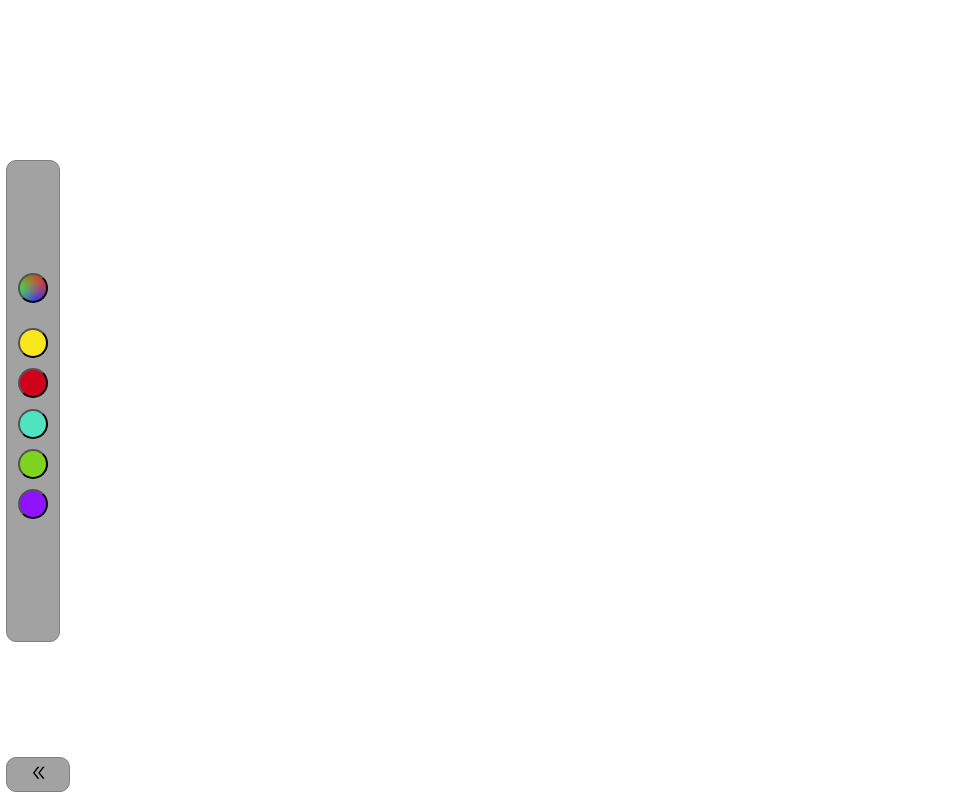
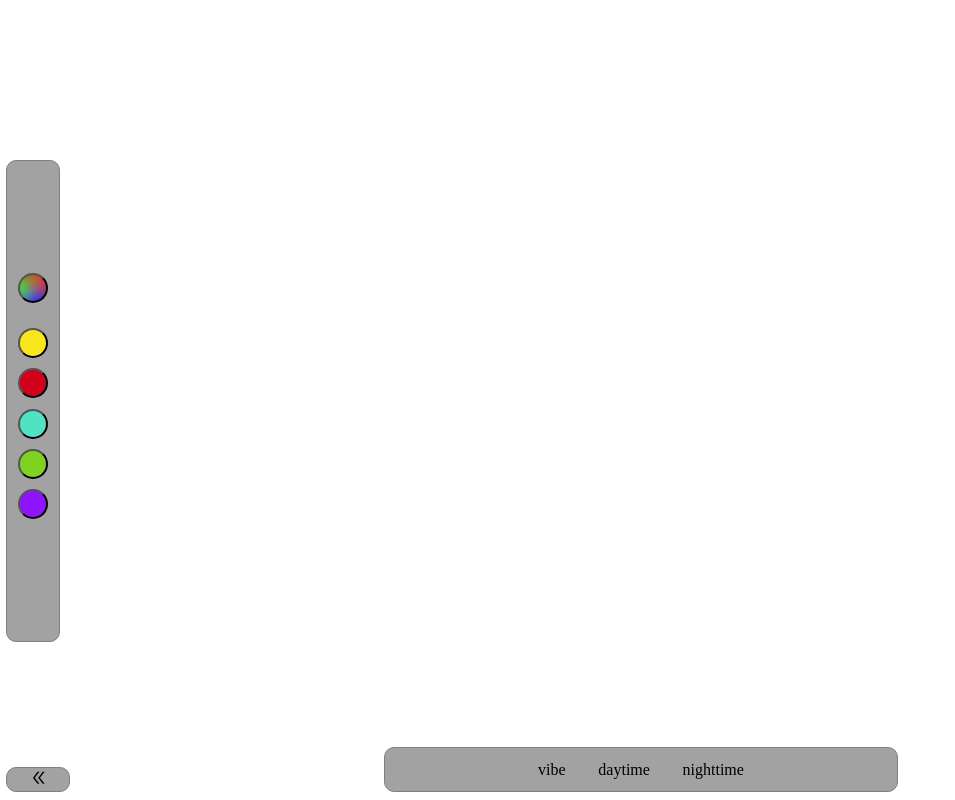
Before and after one commit to JoseJ55/car-showcase, a React (Vite) app: page / in a window 1280 px wide. Both pictures are taken after a click on the button "Custom". Shown: the whole page, without its empty margins (0-955 px from the left). Built offline with nearby package versions, Linux system fonts and the light colour scheme.

Commit message:
added the enviornment picker

```diff
--- /dev/null
+++ b/src/components/EnvironmentPicker/EnvironmentPicker.css
@@ -0,0 +1,29 @@
+#environment-picker {
+    transition: all ease-in;
+    position: absolute;
+    bottom: 1%;
+    left: 30%;
+    width: 40%;
+    padding: .5% 0;
+    background-color: var(--transparent-button-color);
+    border: grey solid 1px;
+    border-radius: 10px;
+    display: flex;
+    justify-content: center;
+    align-items: center;
+}
+
+.environment {
+    margin: 0 1%;
+    padding: 1% 2%;
+    font: var(--main-font);
+    background-color: transparent;
+    border: transparent solid 1px;
+}
+
+.environment:hover {
+    cursor: pointer;
+    background-color: white;
+    border: grey solid 1px;
+    border-radius: 10px;
+}
--- /dev/null
+++ b/src/components/EnvironmentPicker/EnvironmentPicker.jsx
@@ -0,0 +1,37 @@
+/* eslint-disable react/jsx-props-no-spreading */
+/* eslint-disable import/no-extraneous-dependencies */
+import React from 'react';
+import './EnvironmentPicker.css';
+
+// Animation modules
+import { motion, AnimatePresence } from 'framer-motion';
+
+// Animation components
+import { slideAnimation } from '../../config/motion';
+
+// This component allows the user to pick a environment for the animation.
+function EnvironmentPicker() {
+  const enviornments = [
+    {
+      title: 'vibe',
+    },
+    {
+      title: 'daytime',
+    },
+    {
+      title: 'nighttime',
+    },
+  ];
+
+  return (
+    <AnimatePresence>
+      <motion.div id="environment-picker" {...slideAnimation('down', 500)}>
+        {enviornments.map((env) => (
+          <input className="environment" type="button" value={env.title} />
+        ))}
+      </motion.div>
+    </AnimatePresence>
+  );
+}
+
+export default EnvironmentPicker;
--- a/src/pages/Customizer/Customizer.css
+++ b/src/pages/Customizer/Customizer.css
@@ -1,9 +1,14 @@
-#customizer-back-button {
+#customizer-back {
     position: absolute;
     bottom: 1%;
     left: .5%;
     width: 5%;
-    padding: .5% 0;
+    /* padding: .5% 0; */
+    margin: 0;
+}
+
+#customizer-back-button {
+    width: 100%;
     background-color: var(--transparent-button-color);
     border: grey solid 1px;
     border-radius: 10px;
--- a/src/pages/Customizer/Customizer.jsx
+++ b/src/pages/Customizer/Customizer.jsx
@@ -1,3 +1,4 @@
+/* eslint-disable react/jsx-props-no-spreading */
 /* eslint-disable no-return-assign */
 /* eslint-disable import/no-extraneous-dependencies */
 import React from 'react';
@@ -15,6 +16,10 @@ import state from '../../store';
 
 // Custom components
 import ColorPicker from '../../components/ColorPicker/ColorPicker';
+import EnvironmentPicker from '../../components/EnvironmentPicker/EnvironmentPicker';
+
+// Animation components
+import { slideAnimation } from '../../config/motion';
 
 function Customizer() {
   const snap = useSnapshot(state);
@@ -24,9 +29,14 @@ function Customizer() {
       {!snap.intro && (
         <motion.section>
           <ColorPicker />
-          <button id="customizer-back-button" type="button" aria-label="Customize" onClick={() => state.intro = true}>
-            <AiOutlineDoubleLeft id="customizer-back-button-icon" />
-          </button>
+
+          <motion.div id="customizer-back" {...slideAnimation('left', 500)}>
+            <button id="customizer-back-button" type="button" aria-label="Customize" onClick={() => state.intro = true}>
+              <AiOutlineDoubleLeft id="customizer-back-button-icon" />
+            </button>
+          </motion.div>
+
+          <EnvironmentPicker />
         </motion.section>
       )}
     </AnimatePresence>
```
